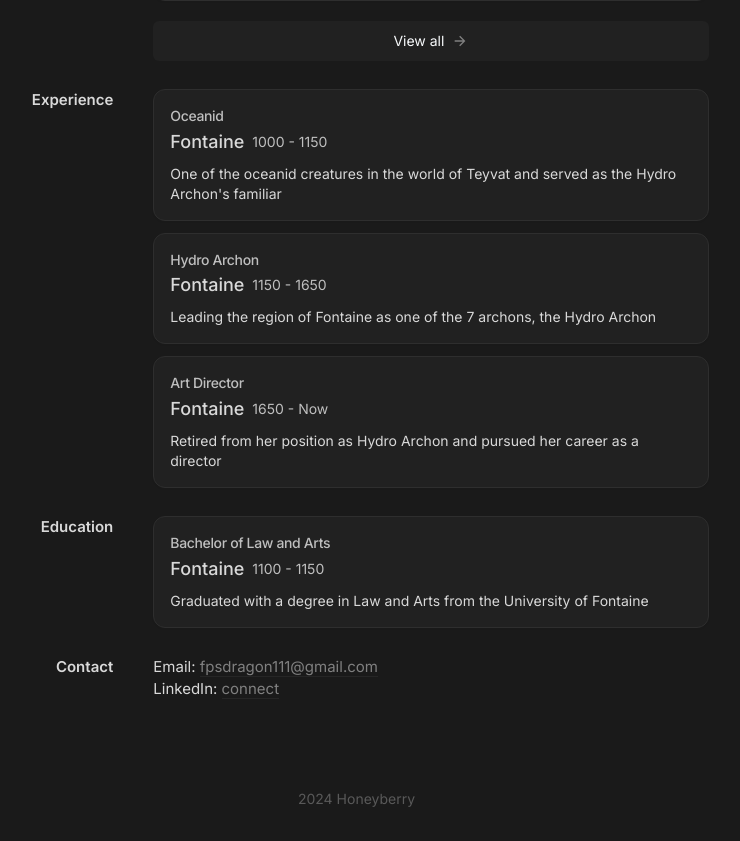
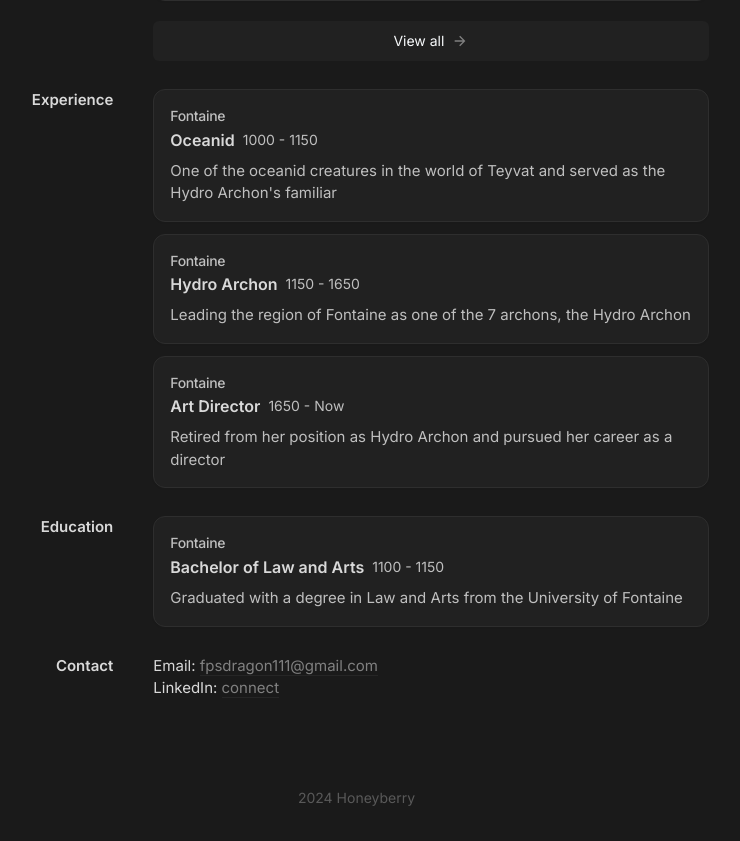
Before and after one commit to fzl96/honeyberry, a Next.js app: page / in a window 1280 px wide. Shown: the part 883-1724 px from the top of the page, without its empty margins (276-1016 px from the left). Built offline with nearby package versions, Linux system fonts and the light colour scheme.

Commit message:
refactor: make title as the focus instead

```diff
--- a/src/components/home/experience-education-card.tsx
+++ b/src/components/home/experience-education-card.tsx
@@ -19,14 +19,14 @@ export function ExperienceEducationCard({
       <div className="space-y-2">
         <div className="space-y-[0.1rem]">
           <p className="text-sm font-medium tracking-tight text-foreground-soft">
-            {title}
+            {location}
           </p>
           <div className="flex items-center gap-2">
-            <p className="text font-medium">{location}</p>
+            <p className="text-base font-semibold">{title}</p>
             <p className="text-sm text-foreground-soft">{date}</p>
           </div>
         </div>
-        <p className="text-sm">{description}</p>
+        <p className="text-sm text-foreground-soft md:text-md">{description}</p>
       </div>
     </div>
   );
```
